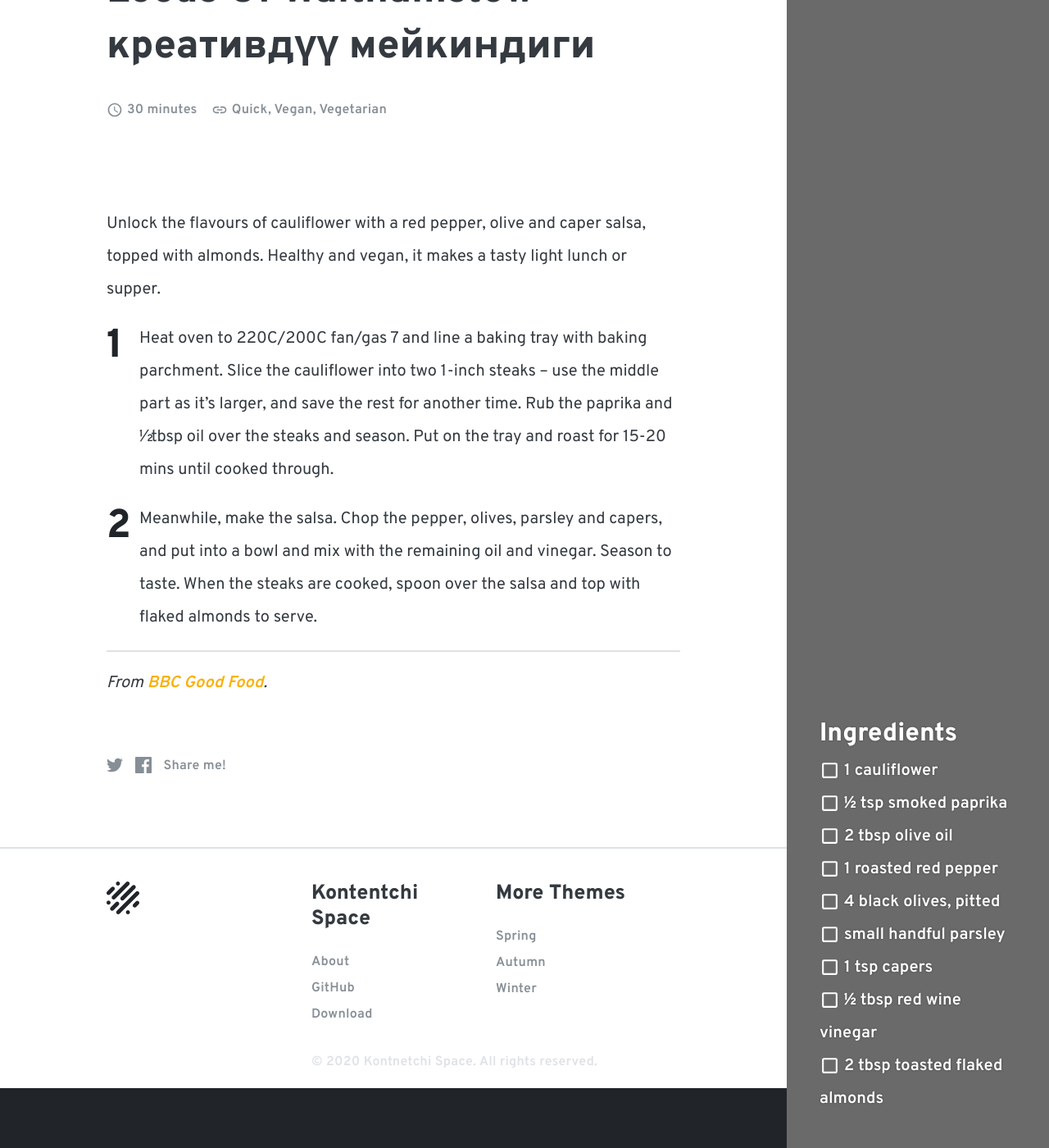
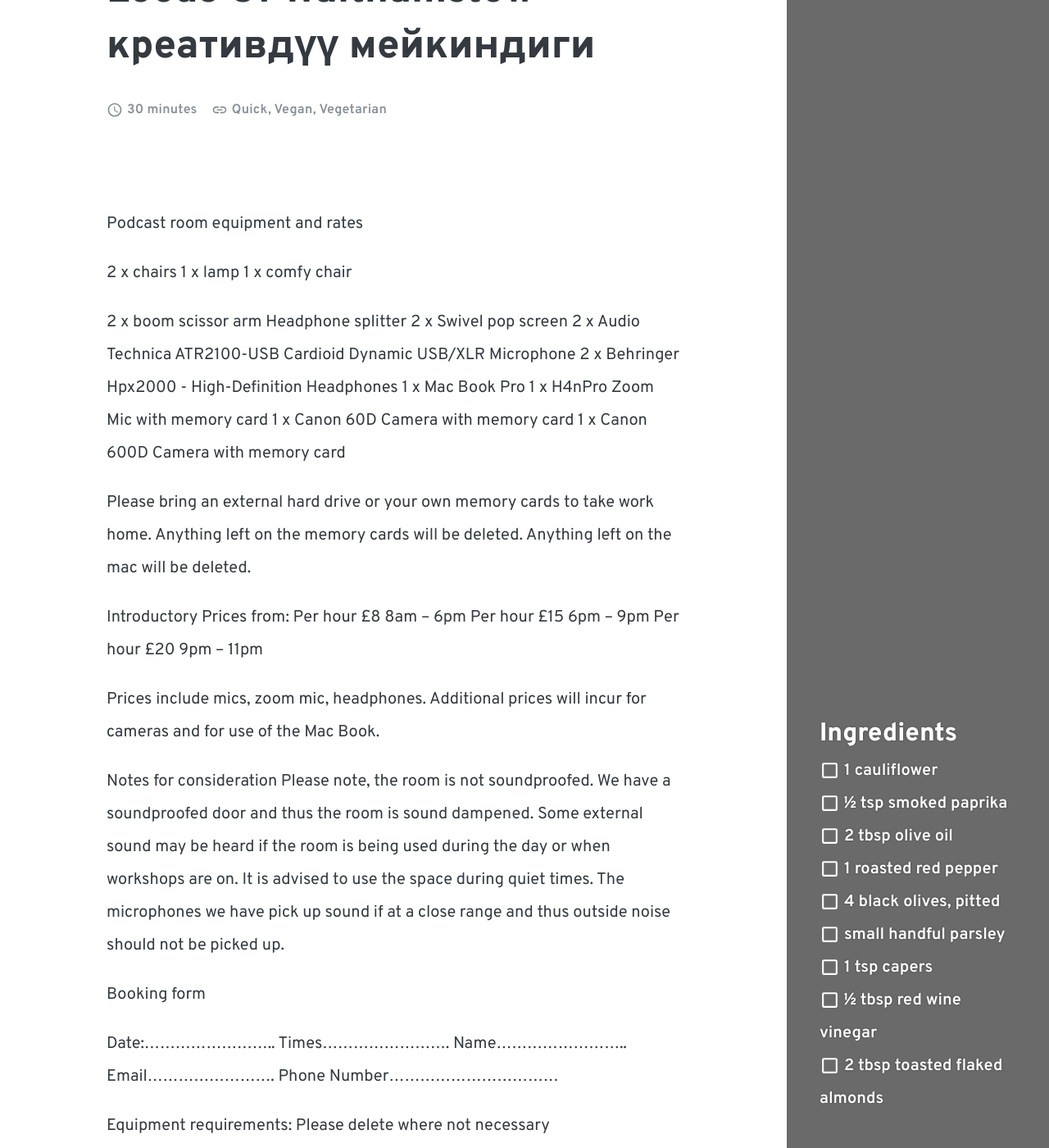
Before and after one commit to kontentchispace/kontentchispace.github.io, a Jekyll site: the page built from _recipes/locus-of-walthamstow-London.md, in a window 1280 px wide and 1400 px high, scrolled down 264 px. Shown: the whole window at 82% size. Built offline with Jekyll 4.4.1, drawn with Linux system fonts in a browser that asks for light colours; some of the changed text lies outside the part shown.

Commit message:
post updated

```diff
--- a/_recipes/locus-of-walthamstow-London.md
+++ b/_recipes/locus-of-walthamstow-London.md
@@ -35,11 +35,62 @@ ingredients:
     unit: tbsp
 ---
 
-Unlock the flavours of cauliflower with a red pepper, olive and caper salsa, topped with almonds. Healthy and vegan, it makes a tasty light lunch or supper.
+Podcast room equipment and rates
 
-1. Heat oven to 220C/200C fan/gas 7 and line a baking tray with baking parchment. Slice the cauliflower into two 1-inch steaks – use the middle part as it’s larger, and save the rest for another time. Rub the paprika and 1⁄2 tbsp oil over the steaks and season. Put on the tray and roast for 15-20 mins until cooked through.
-2. Meanwhile, make the salsa. Chop the pepper, olives, parsley and capers, and put into a bowl and mix with the remaining oil and vinegar. Season to taste. When the steaks are cooked, spoon over the salsa and top with flaked almonds to serve.
+2 x chairs
+1 x lamp
+1 x comfy chair
+
+2 x boom scissor arm
+Headphone splitter
+2 x Swivel pop screen
+2 x Audio Technica ATR2100-USB Cardioid Dynamic USB/XLR Microphone
+2 x Behringer Hpx2000 - High-Definition Headphones
+1 x Mac Book Pro
+1 x H4nPro Zoom Mic with memory card
+1 x Canon 60D Camera with memory card
+1 x Canon 600D Camera with memory card
+
+Please bring an external hard drive or your own memory cards to take work home. Anything left on the memory cards will be deleted. Anything left on the mac will be deleted.
+
+
+Introductory Prices from:
+Per hour £8 8am – 6pm
+Per hour £15 6pm – 9pm
+Per hour £20 9pm – 11pm
+
+Prices include mics, zoom mic, headphones. Additional prices will incur for cameras and for use of the Mac Book.
+
+Notes for consideration
+Please note, the room is not soundproofed. We have a soundproofed door and thus the room is sound dampened. Some external sound may be heard if the room is being used during the day or when workshops are on. It is advised to use the space during quiet times. The microphones we have pick up sound if at a close range and thus outside noise should not be picked up.
+
+Booking form
+
+
+Date:……………………..
+Times…………………….
+Name………………….....
+Email…………………….
+Phone Number……………………………
+
+
+
+Equipment requirements:
+Please delete where not necessary
+
+
+2 x boom scissor arm
+Headphone splitter
+2 x Swivel pop screen
+2 x Audio Technica ATR2100-USB Cardioid Dynamic USB/XLR Microphone
+2 x Behringer Hpx2000 - High-Definition Headphones
+1 x H4nPro Zoom Mic with memory card
+
+1 x Mac Book Pro  +£5 per hour
+1 x Canon 60D Camera with memory card + £5 per hour
+1 x Canon 600D Camera with memory card + £5 per hour
+
 
 ---
 
-_From [BBC Good Food](https://www.bbcgoodfood.com/recipes/cauliflower-steaks-roasted-red-pepper-olive-salsa)._
+_From [Podcast/ Recording space](https://www.lowalthamstow.com/podcast-recording-room)._
```
